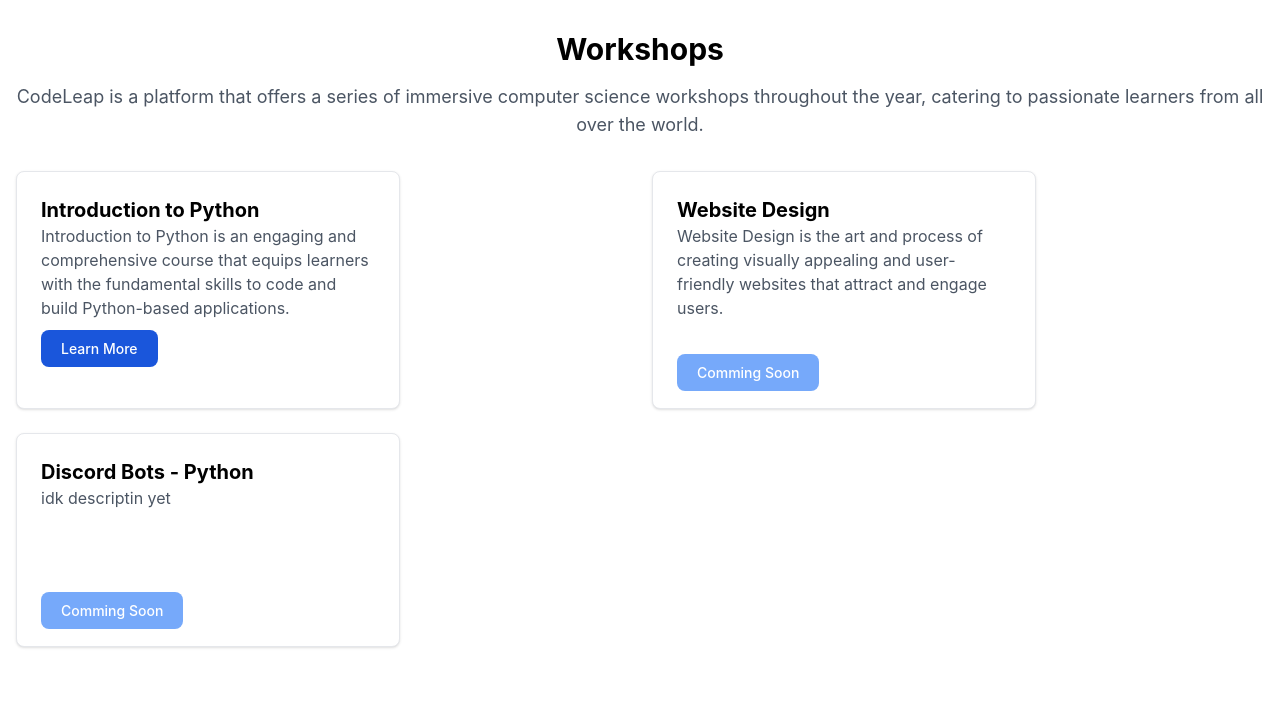
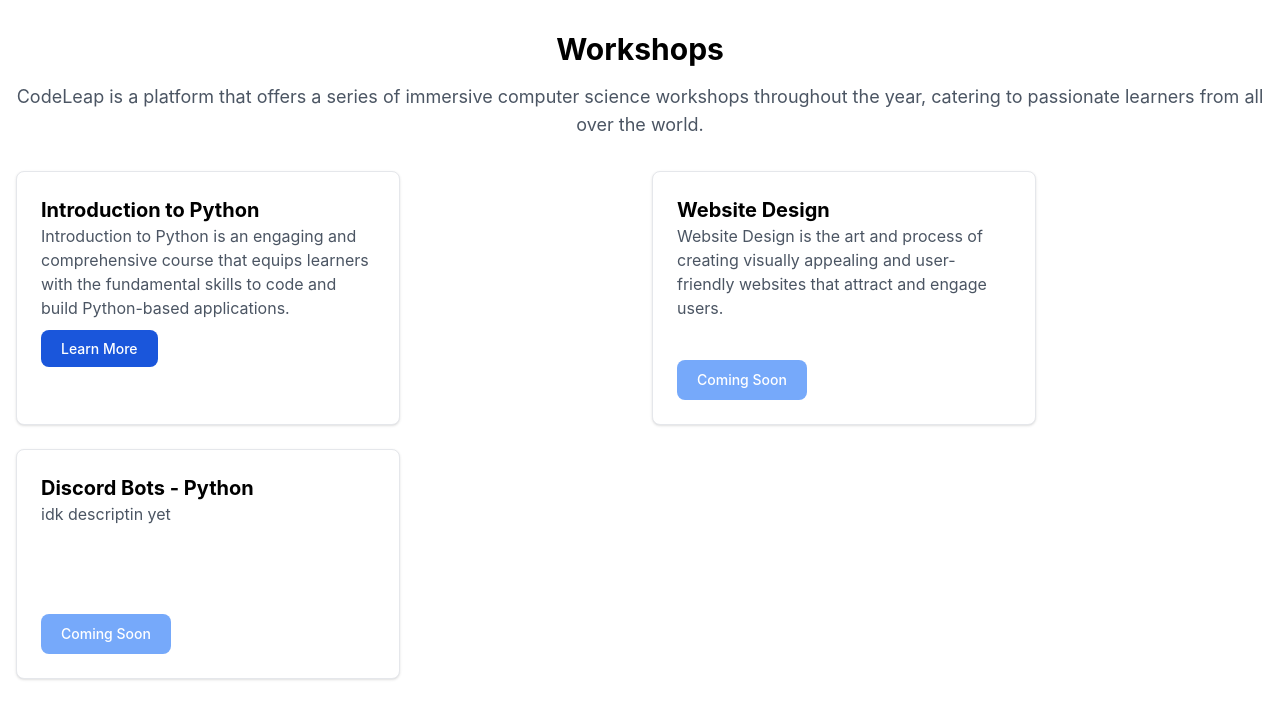
Before and after one commit to hershey-harsh/CodeLeap, a Flask app: page / in a window 1280 px wide. Shown: the part 437-1148 px from the top of the page. Before the commit the page ends 1085 px from the top, so only its background shows below. Run offline with Flask 3, Linux system fonts and the light colour scheme; some libraries are stand-ins or nearby versions.

Commit message:
Update home.html

```diff
--- a/app/templates/home.html
+++ b/app/templates/home.html
@@ -94,7 +94,7 @@
         <br>
       </div>
 
-      <a href="/register" class="text-white bg-blue-400 dark:bg-blue-500 cursor-not-allowed font-medium rounded-lg text-sm px-5 py-2.5 text-center" disabled">Comming Soon</a>
+      <button type="button" class="text-white bg-blue-400 dark:bg-blue-500 cursor-not-allowed font-medium rounded-lg text-sm px-5 py-2.5 text-center" disabled>Coming Soon</button>
     </div>
 
     <div class="block max-w-sm p-6 bg-white border border-gray-200 rounded-lg shadow hover:bg-gray-100 dark:bg-gray-800 dark:border-gray-700 dark:hover:bg-gray-700">
@@ -106,6 +106,6 @@
         <br>
       </div>
 
-      <a href="/register" class="text-white bg-blue-400 dark:bg-blue-500 cursor-not-allowed font-medium rounded-lg text-sm px-5 py-2.5 text-center" disabled">Comming Soon</a>
+      <button type="button" class="text-white bg-blue-400 dark:bg-blue-500 cursor-not-allowed font-medium rounded-lg text-sm px-5 py-2.5 text-center" disabled>Coming Soon</button>
   </div>
 </section>
```
